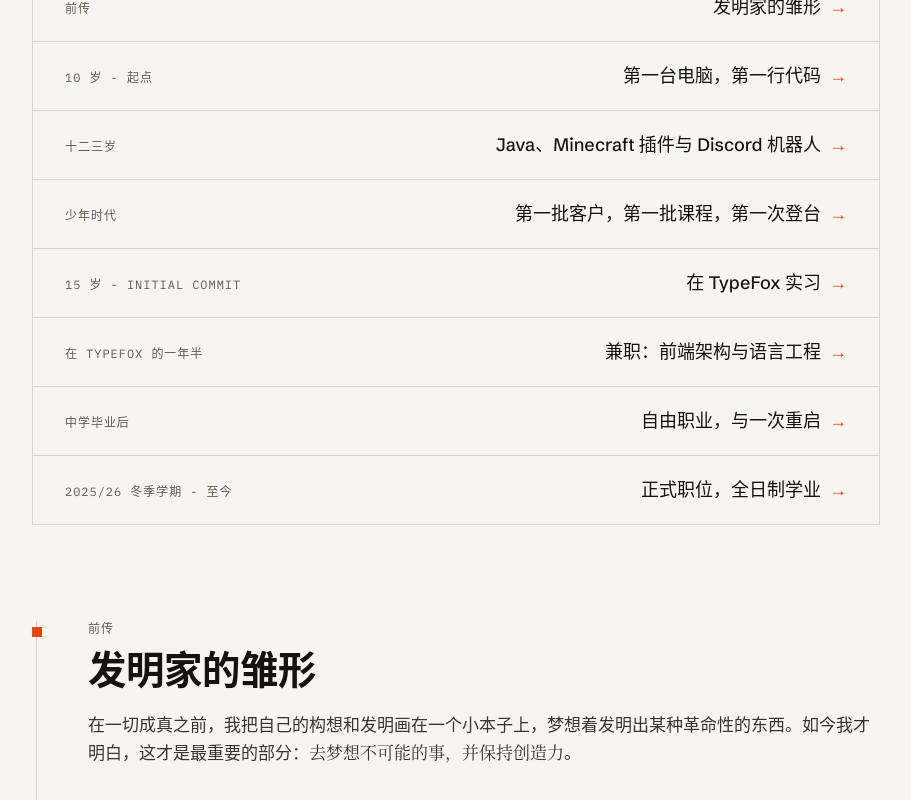
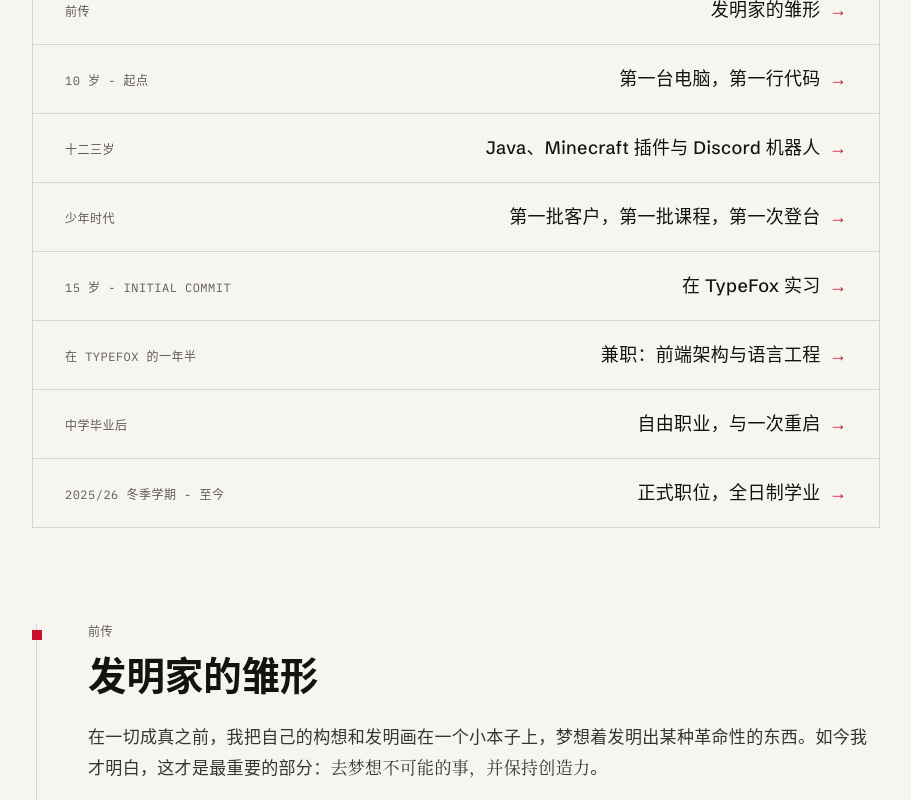
Before and after one commit to emilkrebs/emilkrebs.dev, a Next.js app: page /zh/story in a window 1280 px wide. Shown: the part 500-1300 px from the top of the page, without its empty margins (184-1095 px from the left). Built offline with nearby package versions, Linux system fonts and the light colour scheme.

Commit message:
feat(i18n): enhance Chinese localization with improved typography and styles

```diff
--- a/src/app/globals.css
+++ b/src/app/globals.css
@@ -36,6 +36,46 @@ section[id] {
         --color-ink-soft: #9b968c;
         --color-hairline: rgba(247, 245, 240, 0.14);
     }
+}
+
+/* Chinese pages: vermilion accent, CJK-first font stacks, CJK-friendly typesetting. */
+html:lang(zh) {
+    --color-signal: #c8102e;
+    --font-sans: var(--font-schibsted-grotesk), "PingFang SC", "Hiragino Sans GB", "Noto Sans SC", "Noto Sans CJK SC", "Microsoft YaHei", ui-sans-serif, system-ui, sans-serif;
+    --font-mono: var(--font-plex-mono), "PingFang SC", "Hiragino Sans GB", "Noto Sans SC", "Noto Sans CJK SC", "Microsoft YaHei", ui-monospace, SFMono-Regular, monospace;
+}
+
+/* #c8102e is 3.2:1 on night paper; this red clears 4.5:1 on both night surfaces. */
+@media (prefers-color-scheme: dark) {
+    html:lang(zh) {
+        --color-signal: #f04438;
+    }
+}
+
+html:lang(zh) body {
+    font-family: var(--font-sans);
+    line-height: 1.75;
+    letter-spacing: 0.02em;
+}
+
+html:lang(zh) .leading-relaxed,
+html:lang(zh) [class*="leading-[1.6]"] {
+    line-height: 1.8;
+}
+
+/* Headlines wrap to two lines in Chinese; 1.1 is too tight for full-width glyphs. */
+html:lang(zh) [class*="leading-[1.1]"] {
+    line-height: 1.3;
+}
+
+/* Wide tracking opens gaps between CJK glyphs. */
+html:lang(zh) [class*="tracking-[0.08em]"] {
+    letter-spacing: 0.04em;
+}
+
+/* Negative tracking crowds CJK headings; the Latin h1 wordmark and nav logo keep theirs. */
+html:lang(zh) :is(h2, h3):is(.tracking-tight, [class*="tracking-[-"]) {
+    letter-spacing: 0;
 }
 
 body {
```
Also changed, not shown: 2 other files (tests, documents, lock files or other folders).
